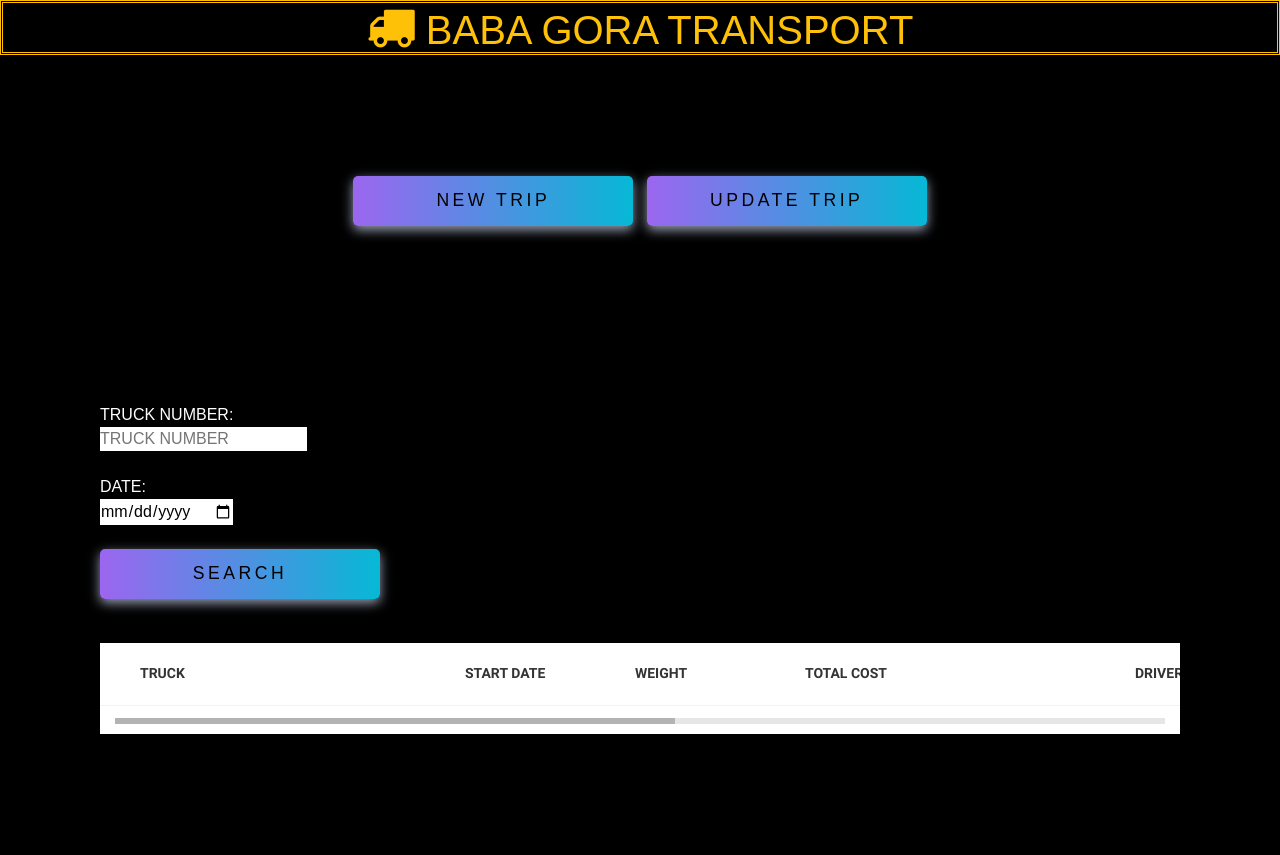
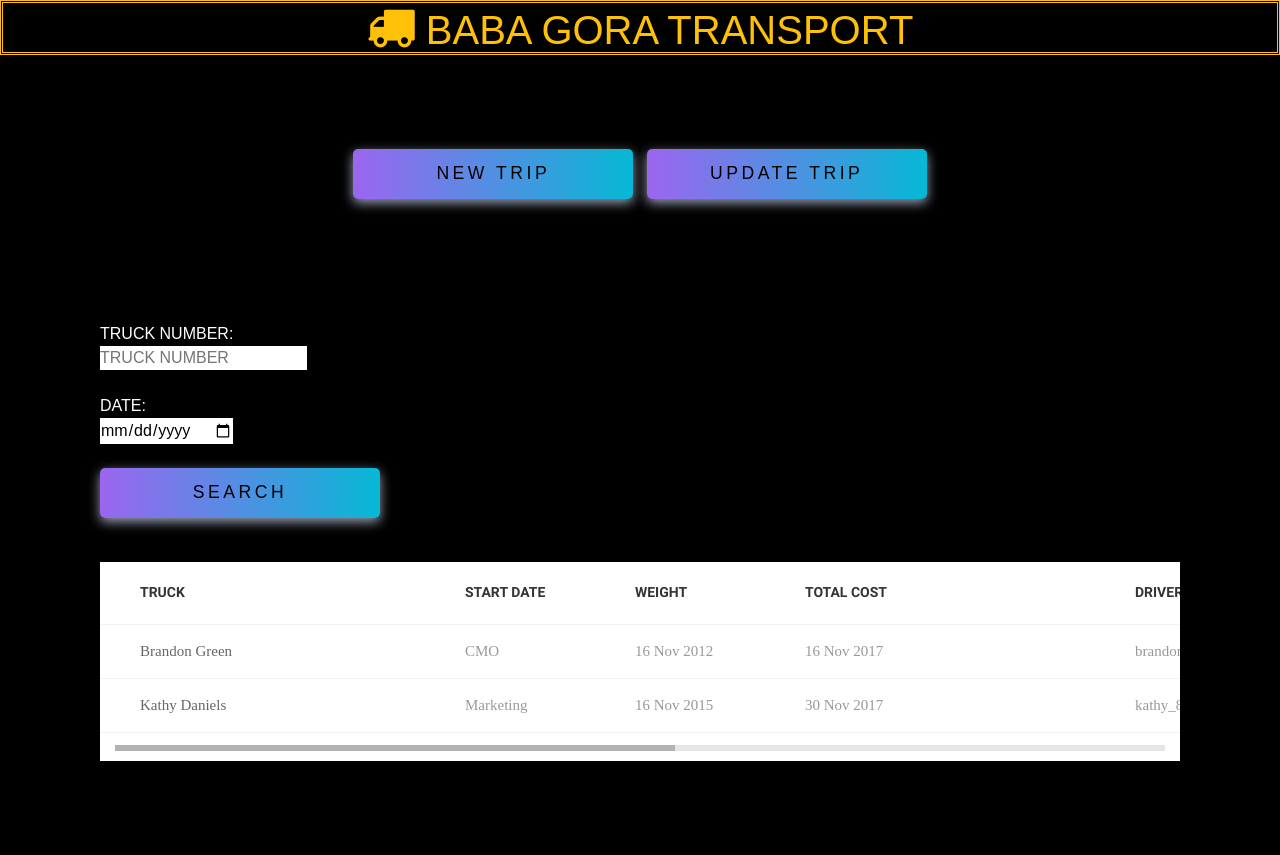
Before and after one commit to tahseen09/transport, a Django app: page / in a window 1280 px wide. Run offline with Django 3.2, Linux system fonts and the light colour scheme; lists and menus that the app fills with data are empty; some libraries are stand-ins or nearby versions; some web fonts are replaced.

Commit message:
Update dashboard.html

```diff
--- a/templates/dashboard.html
+++ b/templates/dashboard.html
@@ -65,6 +65,13 @@
 								</tr>
 							</thead>
 							<tbody>
+								<tr class="row100 body">
+									<td class="cell100 column1">Brandon Green</td>
+								</tr>
+
+								<tr class="row100 body">
+									<td class="cell100 column1">Kathy Daniels</td>
+								</tr>
 
 							</tbody>
 						</table>
@@ -85,6 +92,26 @@
 									</tr>
 								</thead>
 								<tbody>
+									<tr class="row100 body">
+										<td class="cell100 column2">CMO</td>
+										<td class="cell100 column3">16 Nov 2012</td>
+										<td class="cell100 column4">16 Nov 2017</td>
+										<td class="cell100 column5">brandon94@example.com</td>
+										<td class="cell100 column6">30</td>
+										<td class="cell100 column7">New York City, NY</td>
+										<td class="cell100 column8">424242xxxxxx6262</td>
+									</tr>
+
+									<tr class="row100 body">
+										<td class="cell100 column2">Marketing</td>
+										<td class="cell100 column3">16 Nov 2015</td>
+										<td class="cell100 column4">30 Nov 2017</td>
+										<td class="cell100 column5">kathy_82@example.com</td>
+										<td class="cell100 column6">26</td>
+										<td class="cell100 column7">New York City, NY</td>
+										<td class="cell100 column8">424242xxxxxx1616</td>
+									</tr>
+
 								</tbody>
 							</table>
 						</div>
```
